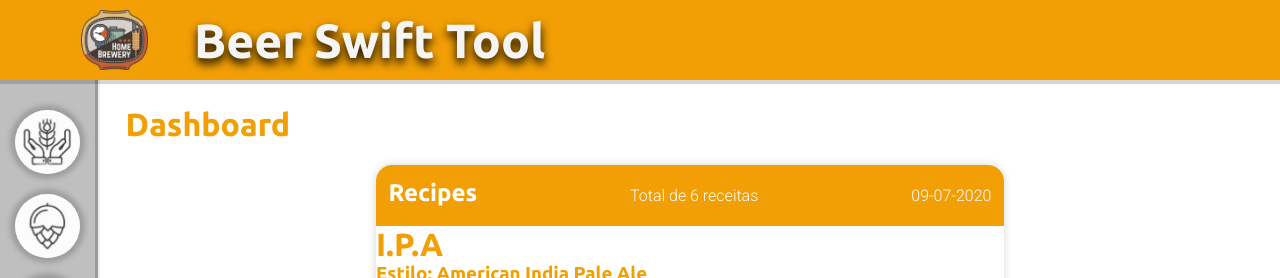
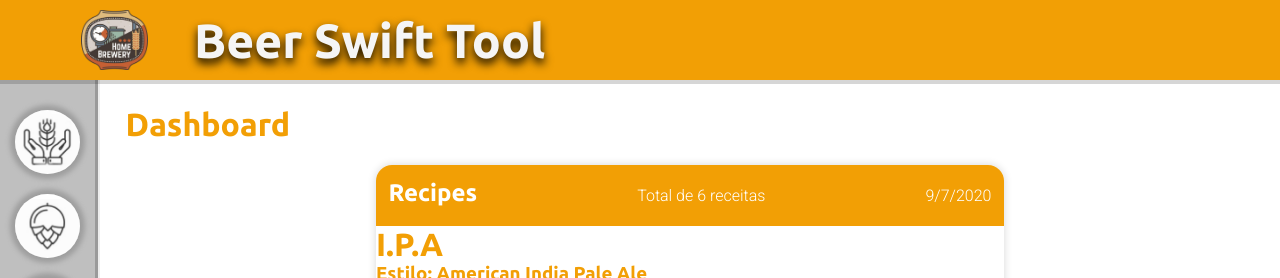
Before and after one commit to Marcio-Tiene/beer-swifty-tool-frontend, a React (Create React App) app: page / in a window 1280 px wide. Shown: the top 278 px of the page. Built offline with nearby package versions, Linux system fonts and the light colour scheme; data requests are answered from the project's data file.

Commit message:
setting get recipe hook

```diff
--- a/src/components/DashBoard/RecipeBanner/index.tsx
+++ b/src/components/DashBoard/RecipeBanner/index.tsx
@@ -1,35 +1,11 @@
-import React, { useState, useEffect } from 'react';
-import { getRecipes } from '../../../repositories/Recipes';
-interface Recipes {
-  id?: number;
-  recipe_name?: string;
-  abv?: number;
-  style?: string;
-}
+import React from 'react';
+import GetRecipes from '../../../hooks/GetRecipes';
+
 const RecipeBanner = () => {
-  const [recipes, setRecipes] = useState([{}]);
-  // const recipeLenght =
-  //   recipes.length <= 0
-  //     ? `Total de 0 receitas`
-  //     : recipes.length === null || NaN
-  //     ? `Total de 0 receitas`
-  //     : recipes.length === 1
-  //     ? `Total de ${recipes.length} receita`
-  //     : `Total de ${recipes.length} receitas`;
-
-  useEffect(() => {
-    getRecipes()
-      .then((data) => {
-        setRecipes(data);
-      })
-      .catch((err) => {
-        console.log(err.message);
-      });
-  }, []);
-
+  const [recipes] = GetRecipes();
   return (
     <>
-      {recipes.slice(0, 3).map((recipes: Recipes) => {
+      {recipes.slice(0, 3).map((recipes: any) => {
         return (
           <div key={`${recipes.id}${recipes.recipe_name} `}>
             <h1>{recipes.recipe_name}</h1>
--- a/src/components/DashBoard/index.tsx
+++ b/src/components/DashBoard/index.tsx
@@ -1,6 +1,6 @@
-import React, { useEffect, useState } from 'react';
+import React from 'react';
 import UnderConst from '../../assets/img/under-contruction.png';
-import { getRecipes } from '../../repositories/Recipes';
+import GetRecipes from '../../hooks/GetRecipes';
 
 import Card from '../Card';
 import RecipeBanner from './RecipeBanner';
@@ -12,7 +12,8 @@ interface Dashboard {
 }
 
 const Dashboard = () => {
-  const [recipes, setRecipes] = useState([{ updated_at: '' }]);
+  const [recipes] = GetRecipes();
+
   const recipeLenght =
     recipes.length <= 0
       ? `Total de 0 receitas`
@@ -22,17 +23,10 @@ const Dashboard = () => {
       ? `Total de ${recipes.length} receita`
       : `Total de ${recipes.length} receitas`;
 
-  const recipeUpdate = recipes[0].updated_at.substring(0, 10);
+  const recipeUpated = new Date(
+    Math.max(...recipes.map((e: any) => new Date(e.updated_at)))
+  ).toLocaleDateString();
 
-  useEffect(() => {
-    getRecipes()
-      .then((data) => {
-        setRecipes(data);
-      })
-      .catch((err) => {
-        console.log(err.message);
-      });
-  }, []);
   return (
     <>
       <DashBoardDiv>
@@ -43,7 +37,7 @@ const Dashboard = () => {
           Title='Recipes'
           TitleBg='var(--primary-color)'
           CardInfo1={recipeLenght}
-          CardInfo2={recipeUpdate}
+          CardInfo2={recipeUpated}
         >
           <RecipeBanner />
         </Card>
--- /dev/null
+++ b/src/hooks/GetRecipes/index.ts
@@ -0,0 +1,31 @@
+import { useEffect, useState } from 'react';
+import { getRecipes } from '../../repositories/Recipes';
+
+const GetRecipes = () => {
+  const [recipes, setRecipes] = useState<any>([
+    {
+      id: 0,
+      recipe_name: '',
+      abv: 0,
+      style: '',
+      updated_at: '',
+    },
+  ]);
+
+  useEffect(() => {
+    getRecipes()
+      .then((data) => {
+        setRecipes(data);
+      })
+      .catch((err) => {
+        console.log(err.message);
+      });
+
+    // getRecipes();
+  }, []);
+
+  return [recipes, setRecipes];
+};
+// const recipeUpdate: string = recipes[0].updated_at;
+
+export default GetRecipes;
```
